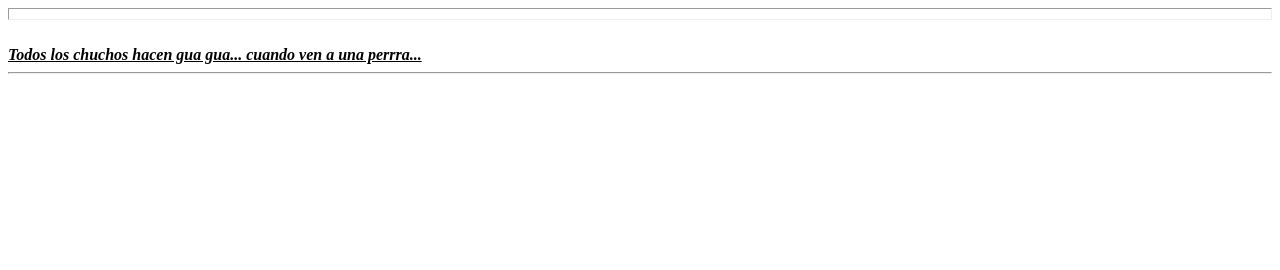
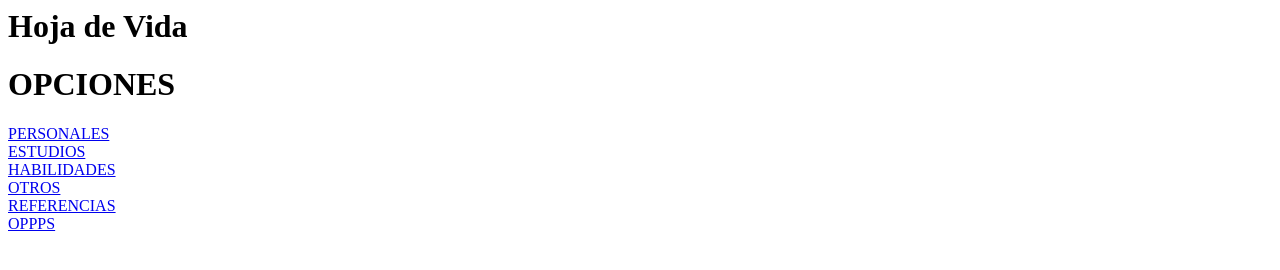
Before and after one commit to arnolgonzalez/Alexis5ba, a plain HTML site: page pepe.html in a window 1280 px wide. Drawn offline with Linux system fonts and the light colour scheme.

Commit message:
Update index.html

```diff
--- a/pepe.html
+++ b/pepe.html
@@ -1,13 +1,31 @@
+<html>
 
-<html>
 <head>
-<title> hola perro</title>
+
+
+
+
+
+<title>links externos </title>
+
 </head>
+
+
+
 <body>
-<hr size = "12' aling="left">
-<i><u><b><br>Todos los chuchos hacen gua gua...
-cuando ven a una perrra...</i></u></b></br>
-<hr>
+
+
+<h1>Hoja de Vida</h1>
+
+<h1>OPCIONES</h1>
+
+<a href="personales.html" target="_blank">PERSONALES</a><br>
+<a href="estudios.html" target="_blank">ESTUDIOS</a><br>
+<a href="habilidades.html" target="_blank">HABILIDADES</a><br>
+<a href="otros.html" target="_blank">OTROS</a><br>
+<a href="referencias.html" target="_blank">REFERENCIAS</a><br>
+<a href="lab.html" target="_blank">OPPPS</a><br>
+
 </body>
 </head>
 </html>
```
